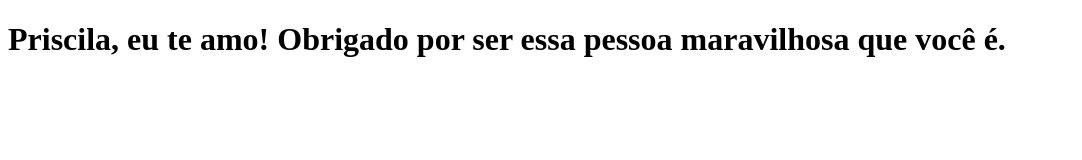
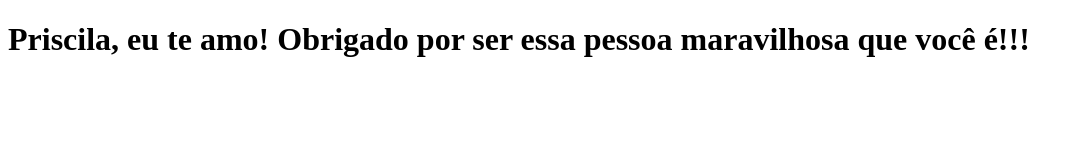
Before and after one commit to johnmarl0n/clone-tabnews, a Next.js app: page / in a window 1280 px wide. Shown: the top 160 px of the page, without its empty margins (0-1082 px from the left). Built offline with nearby package versions, Linux system fonts and the light colour scheme.

Commit message:
modifica a frase

```diff
--- a/pages/index.js
+++ b/pages/index.js
@@ -1,5 +1,5 @@
 function Home() {
-    return <h1>Priscila, eu te amo! Obrigado por ser essa pessoa maravilhosa que você é.</h1>
+    return <h1>Priscila, eu te amo! Obrigado por ser essa pessoa maravilhosa que você é!!!</h1>
 }
 
 export default Home;
```
